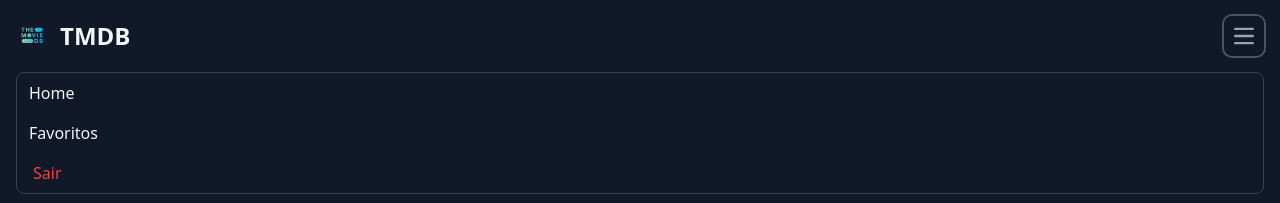
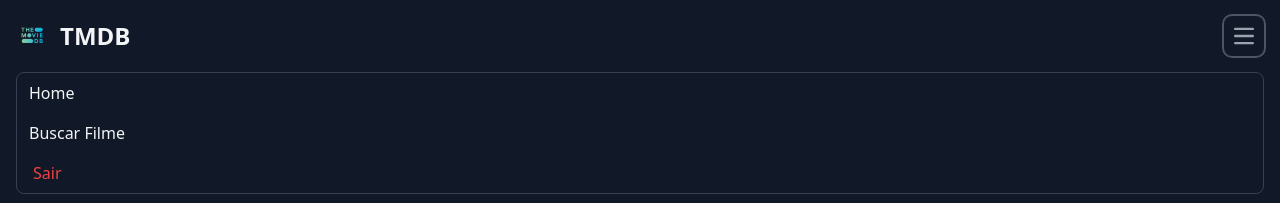
Before and after one commit to VicMoura/catolog-movie, a Vue app in the folder frontend/: page /search-movie in a window 1280 px wide. Both pictures are taken after a click on the button "Open main menu". Shown: the top 203 px of the page. Built offline with nearby package versions, Linux system fonts and the light colour scheme; no server answers.

Commit message:
change finally

```diff
--- a/frontend/src/components/Navbar.vue
+++ b/frontend/src/components/Navbar.vue
@@ -17,11 +17,15 @@
       <div :class="[isOpen ? 'block' : 'hidden', 'w-full']" id="navbar-hamburger">
         <ul class="flex flex-col font-medium mt-4 rounded-lg bg-gray-900 border border-gray-700">
           <li>
-            <a href="/search-movie" class="block py-2 px-3 text-gray-100 rounded-sm hover:bg-gray-700"
-              aria-current="page">Home</a>
+            <router-link to="/search-movie" class="block py-2 px-3 text-gray-100 rounded-sm hover:bg-gray-700">
+              Home
+            </router-link>
           </li>
+
           <li>
-            <a href="/favorites" class="block py-2 px-3 text-gray-100 rounded-sm hover:bg-gray-700">Favoritos</a>
+            <router-link to="/search-movie" class="block py-2 px-3 text-gray-100 rounded-sm hover:bg-gray-700">
+              Buscar Filme
+            </router-link>
           </li>
           <li>
             <button @click="logout"
```
